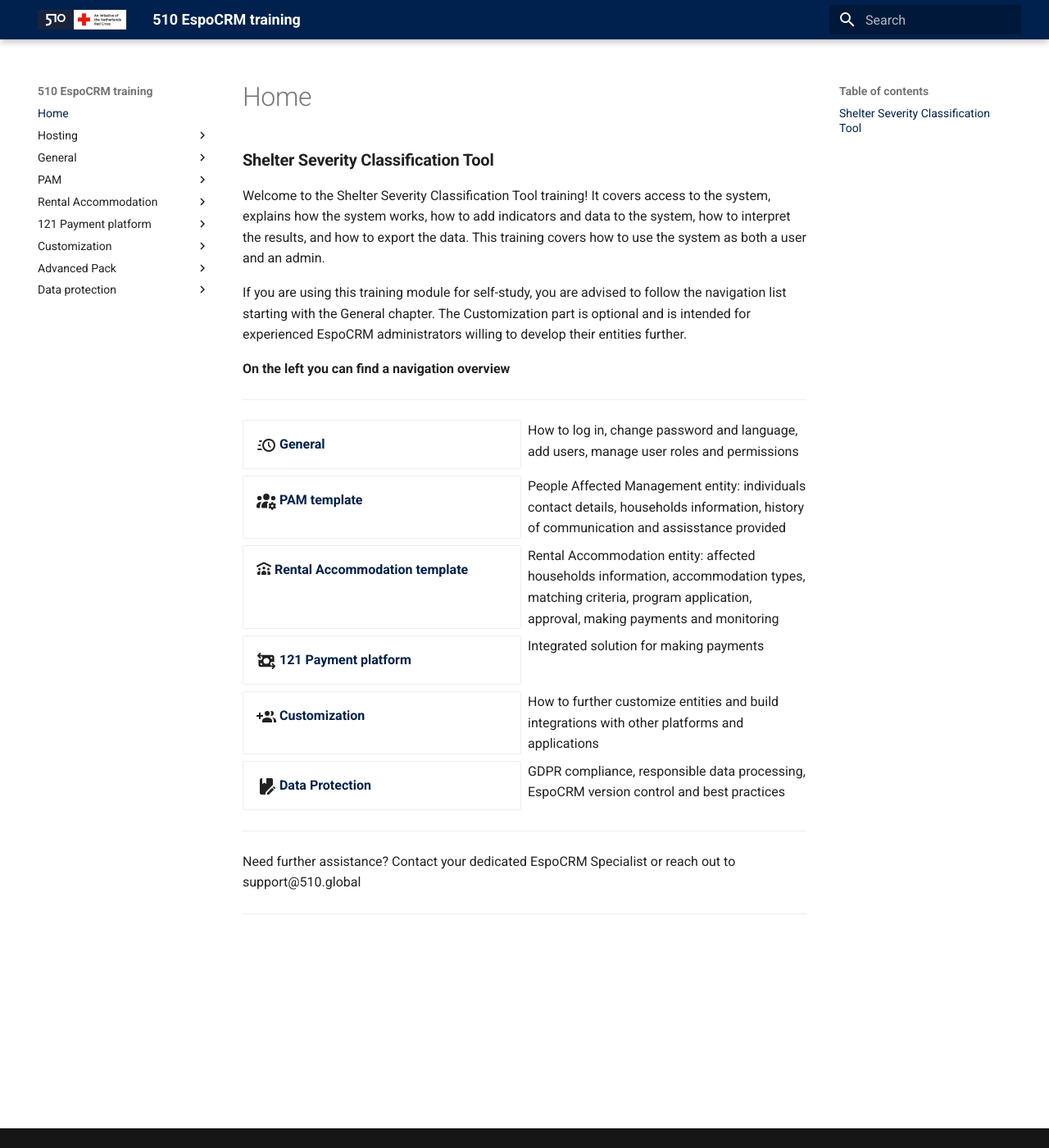
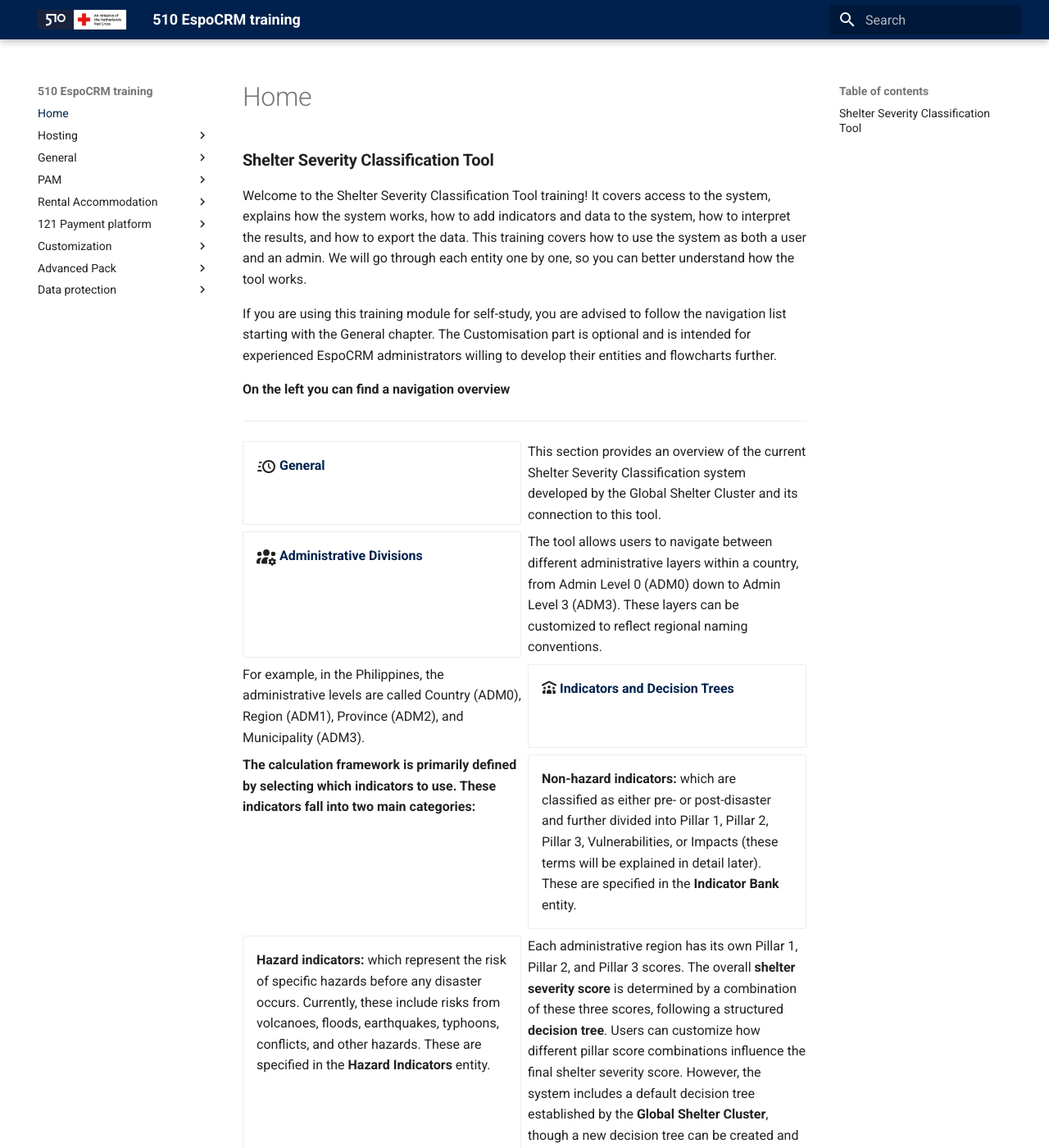
Before and after one commit to jackwharrison/ssc-tool, an MkDocs documentation site: the page built from docs/index.md, in a window 1280 px wide and 1400 px high. Shown: the whole window at 82% size. Built offline with MkDocs 1.6.1 and Material for MkDocs 9.7.7, drawn with Linux system fonts in a browser that asks for light colours; plug-ins that fetch from the network failed and are left out; some of the changed text lies outside the part shown.

Commit message:
Update index.md

```diff
--- a/docs/index.md
+++ b/docs/index.md
@@ -4,9 +4,9 @@
 <!-- markdownlint-disable-next-line no-trailing-punctuation -->
 
 Welcome to the Shelter Severity Classification Tool training!
-It covers access to the system, explains how the system works, how to add indicators and data to the system, how to interpret the results, and how to export the data. This training covers how to use the system as both a user and an admin.
+It covers access to the system, explains how the system works, how to add indicators and data to the system, how to interpret the results, and how to export the data. This training covers how to use the system as both a user and an admin. We will go through each entity one by one, so you can better understand how the tool works.
 
-If you are using this training module for self-study, you are advised to follow the navigation list starting with the General chapter. The Customization part is optional and is intended for experienced EspoCRM administrators willing to develop their entities further.
+If you are using this training module for self-study, you are advised to follow the navigation list starting with the General chapter. The Customisation part is optional and is intended for experienced EspoCRM administrators willing to develop their entities and flowcharts further.
 
 **On the left you can find a navigation overview**
 
@@ -18,38 +18,48 @@
 - :material-clock-fast:{ .lg .middle } [__General__](./general/index.md)
 
 
-How to log in, change password and language, add users, manage user roles and permissions
+This section provides an overview of the current Shelter Severity Classification system developed by the Global Shelter Cluster and its connection to this tool.
 
--  :fontawesome-solid-users-gear:{ .lg .middle } [__PAM template__](./pam/page1.md)
+-  :fontawesome-solid-users-gear:{ .lg .middle } [**Administrative Divisions**](./administrative_regions/page1.md)
+
+
+The tool allows users to navigate between different administrative layers within a country, from Admin Level 0 (ADM0) down to Admin Level 3 (ADM3). These layers can be customized to reflect regional naming conventions.
+
+For example, in the Philippines, the administrative levels are called Country (ADM0), Region (ADM1), Province (ADM2), and Municipality (ADM3).
+
+
+- :fontawesome-solid-people-roof: [**Indicators and Decision Trees**](./indicators_and_decision_trees/page1.md)
+
+
+**The calculation framework is primarily defined by selecting which indicators to use. These indicators fall into two main categories:**
+
+- **Non-hazard indicators:** which are classified as either pre- or post-disaster and further divided into Pillar 1, Pillar 2, Pillar 3, Vulnerabilities, or Impacts (these terms will be explained in detail later). These are specified in the **Indicator Bank** entity.
+
+- **Hazard indicators:** which represent the risk of specific hazards before any disaster occurs. Currently, these include risks from volcanoes, floods, earthquakes, typhoons, conflicts, and other hazards. These are specified in the **Hazard Indicators** entity.
+
+Each administrative region has its own Pillar 1, Pillar 2, and Pillar 3 scores. The overall **shelter severity score** is determined by a combination of these three scores, following a structured **decision tree**. Users can customize how different pillar score combinations influence the final shelter severity score. However, the system includes a default decision tree established by the **Global Shelter Cluster**, though a new decision tree can be created and used based on specific needs. These decision trees are stored in the **Decision Tree** entity.
+
+- :fontawesome-solid-money-bill-transfer:{ .lg .middle } [**Data (Pillars, Vulnerabilities, Hazards, and Impacts)**](./data/page1.md)
+
+
+This section serves as the primary data input area and the foundation for all calculations. It is divided into six categories: Pillar 1 – The Shelter, Pillar 2 – Inside the Shelter, Pillar 3 – Outside the Shelter, Baseline Vulnerabilities, Hazards, and Impacts. Each row within these entities corresponds to a specific administrative region, ranging from ADM1 to ADM3.
 
 
 
-People Affected Management entity: individuals contact details, households information, history of communication and assisstance provided
+-  :material-book-edit:{ .lg .middle } [**Visualizations**](./visualizations/page1.md)
 
 
-- :fontawesome-solid-people-roof: [__Rental Accommodation template__](./rental/page1.md)
+The primary output of the tool is the visualizations displayed on the homepage, which can always be accessed by clicking 'Global Shelter Cluster' in the top left corner of the page. This section will explain how to interpret these visualizations and export the data for further analysis and calculations.
 
 
-
-Rental Accommodation entity: affected households information, accommodation types, matching criteria, program application, approval, making payments and monitoring
+-  :material-account-multiple-plus:{ .lg .middle } [**Customization and Administration**](./customization/page1.md)
 
 
-- :fontawesome-solid-money-bill-transfer:{ .lg .middle } [__121 Payment platform__](./payment/page1.md)
+This section is primarily intended for administrators. However, if you want a deeper understanding of the system, you are welcome to explore it. Here, we explain how the system processes data using formulas, flowcharts, and reports. We will also cover customization options and further developments, though these should only be attempted if you are confident in managing an EspoCRM system.
+
+This section also covers user management, including adding and removing users, as well as general administrative tasks like resetting passwords.
 
 
-Integrated solution for making payments
-
-
--  :material-account-multiple-plus:{ .lg .middle } [__Customization__](./customization/page1.md)
-
-
-How to further customize entities and build integrations with other platforms and applications
-
-
--  :material-book-edit:{ .lg .middle } [__Data Protection__](./protection/page1.md)
-
-
-GDPR compliance, responsible data processing, EspoCRM version control and best practices
 
 
 </div>
```
